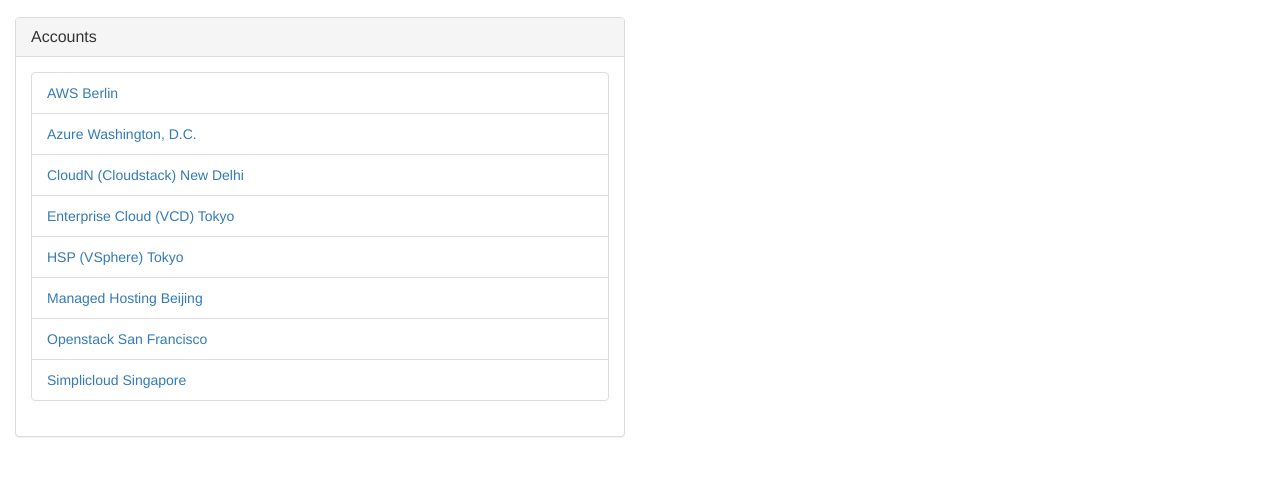
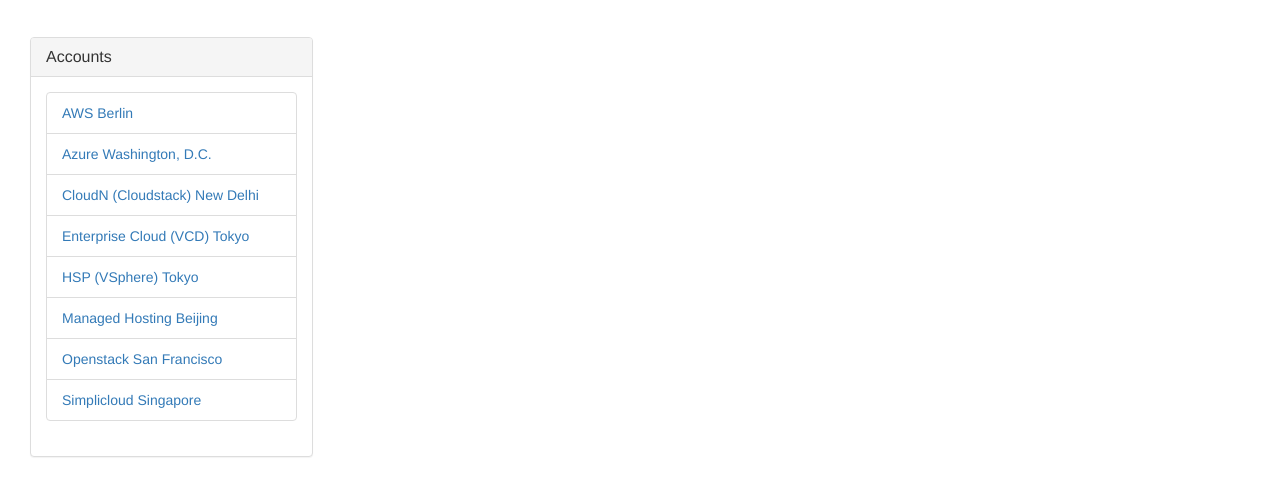
Before and after one commit to erikotaniguchi/tutorial, a website: page webapp/index.html in a window 1280 px wide. Shown: the part 53-546 px from the top of the page. Drawn offline with Linux system fonts and the light colour scheme.

Commit message:
task for vm1.1

```diff
--- a/webapp/index.html
+++ b/webapp/index.html
@@ -20,15 +20,12 @@
     </div>
     </div>
     </div>
-
-
+    <div class="row">
     <div id="js-app" class="app container-fluid">
-        <div class="row">
-            <div id="js-accounts" class="col-md-6"></div>
-            <div id="js-account" class="col-md-6"></div>
+    <div id="js-accounts" class="col-md-3">
     </div>
+    <div id="js-account" class="col-md-3">
     </div>
-
     <script type="text/template" id="accounts-tmpl">
     <div class="panel panel-default">
         <div class="panel-heading">
@@ -39,7 +36,6 @@
         </div>
     </div>
 </script>
-
     <script type="text/template" id="account-item-tmpl">
         <a href="#accounts/<%= uuid %>">
             <span class="name"><%= name %></span>
@@ -62,13 +58,12 @@
              <span class="value"><%= value %></span>
         </li>
     </script>
-   <div id="js-app2" class="app container-fluid">
-        <div class="row">
-            <div id="js-vms" class="col-md-6"></div>
-            <div id="js-vm" class="col-md-6"></div>
+    <div id="js-vms" class="col-md-3">
+    </div>
+    <div id="js-vm" class="col-md-3">
     </div>
     </div>
-
+    </div>
     <script type="text/template" id="vms-tmpl">
     <div class="panel panel-default">
         <div class="panel-heading">
@@ -79,7 +74,6 @@
         </div>
     </div>
 </script>
-
     <script type="text/template" id="vm-item-tmpl">
         <a href="#accounts/<%= account_uuid %>/vms/<%= uuid %>">
             <span class="name"><%= account_name %></span>
@@ -103,7 +97,7 @@
         </li>
 
     </script>
-
+    </div>
     <script src="vendor/jquery/dist/jquery.js"></script>
     <script src="vendor/underscore/underscore.js"></script>
     <script src="vendor/backbone/backbone.js"></script>
```
Also changed, not shown: webapp/vendor/bootstrap/dist/css/app.css. Lines whose indentation alone changed are shown as unchanged.
